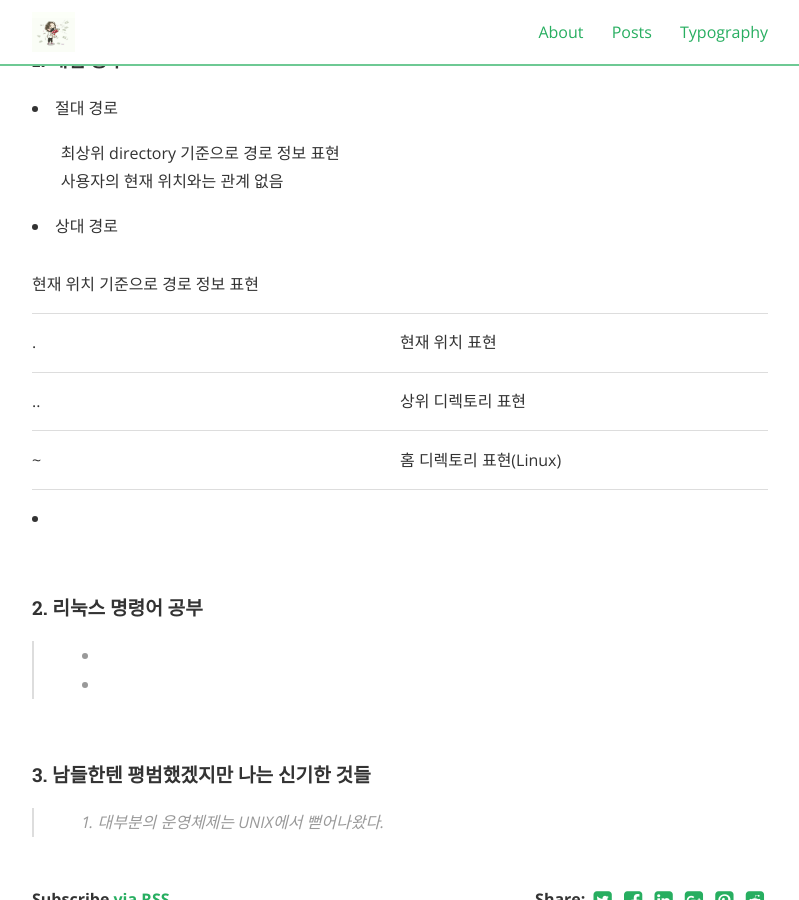
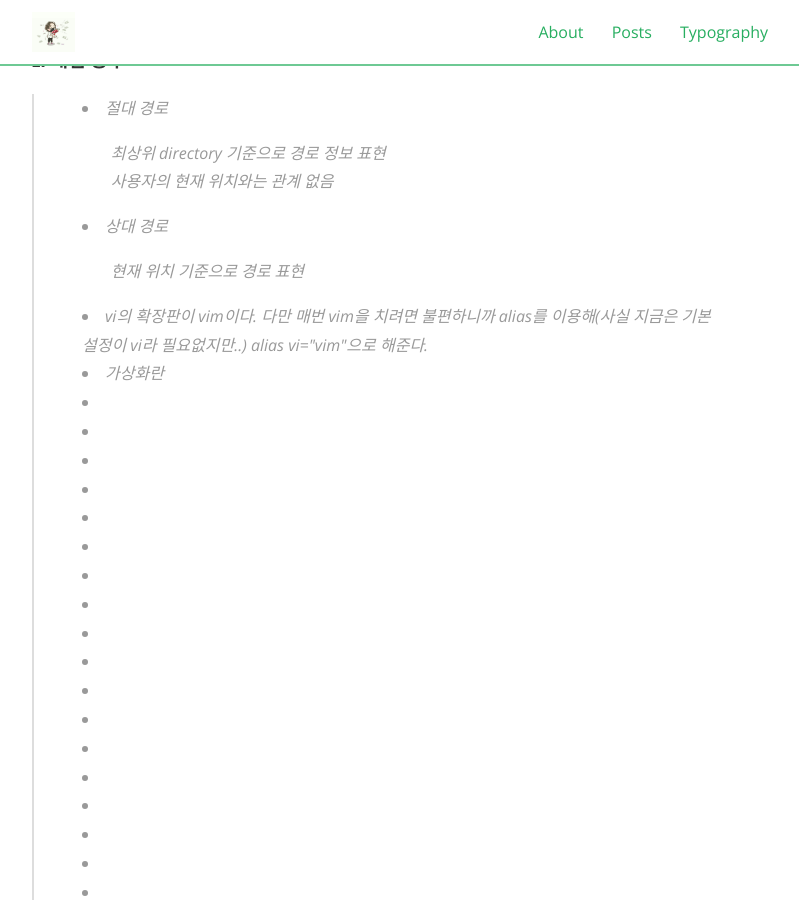
Before and after one commit to verustree/verustree.github.io, a Jekyll site: the page built from _posts/2020-04-05-일-TIL.md, in a window 1280 px wide and 900 px high, scrolled down 356 px. Shown: the whole window, without its empty margins (240-1039 px from the left). Built offline with Jekyll 4.4.1, drawn with Linux system fonts in a browser that asks for light colours; nearby versions of some CDN libraries.

Commit message:
Update 2020-04-05-일-TIL.md
일단 저장

```diff
--- a/_posts/2020-04-05-일-TIL.md
+++ b/_posts/2020-04-05-일-TIL.md
@@ -8,30 +8,32 @@ categories: TIL
 
 <h3>오늘 공부한 내용</h3>
 <p>
-<h4>1. 개념 공부</h4>
+<h4>1. 개념 공부</h4><blockquote>
 <li>절대 경로</li>
   <ul>최상위 directory 기준으로 경로 정보 표현<br>
     사용자의 현재 위치와는 관계 없음</ul>
-
 <li>상대 경로</li>
-  <table border="0.7"  bordercolor="green">
-    <tr><td colspan="2">현재 위치 기준으로 경로 정보 표현</td></tr>
-    <tr>
-      <td>.</td>
-      <td>현재 위치 표현</td>
-    </tr>
-    <tr>
-       <td>..</td>
-       <td>상위 디렉토리 표현</td>
-    </tr>
-   <tr>
-       <td>~</td>
-       <td>홈 디렉토리 표현(Linux)</td>
-    </tr>
-  </table>
-
-
+  <ul>현재 위치 기준으로 경로 표현</ul>
+<li>vi의 확장판이 vim이다.  다만 매번 vim을 치려면 불편하니까 alias를 이용해(사실 지금은 기본 설정이 vi라 필요없지만..) alias vi="vim"으로 해준다.</li>
+<li>가상화란<img src=""></li>
 <li></li>
+<li></li>
+<li></li>
+<li></li>
+<li></li>
+<li></li>
+<li></li>
+<li></li>
+<li></li>
+<li></li>
+<li></li>
+<li></li>
+<li></li>
+<li></li>
+<li></li>
+<li></li>
+<li></li>
+<li></li></blockquote>
 </p>
 <br>
 
```
